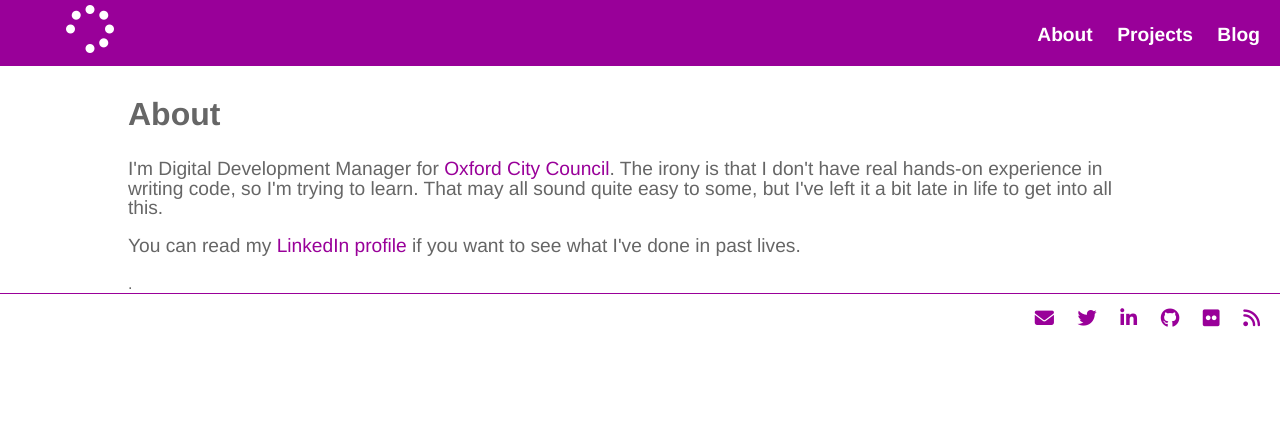
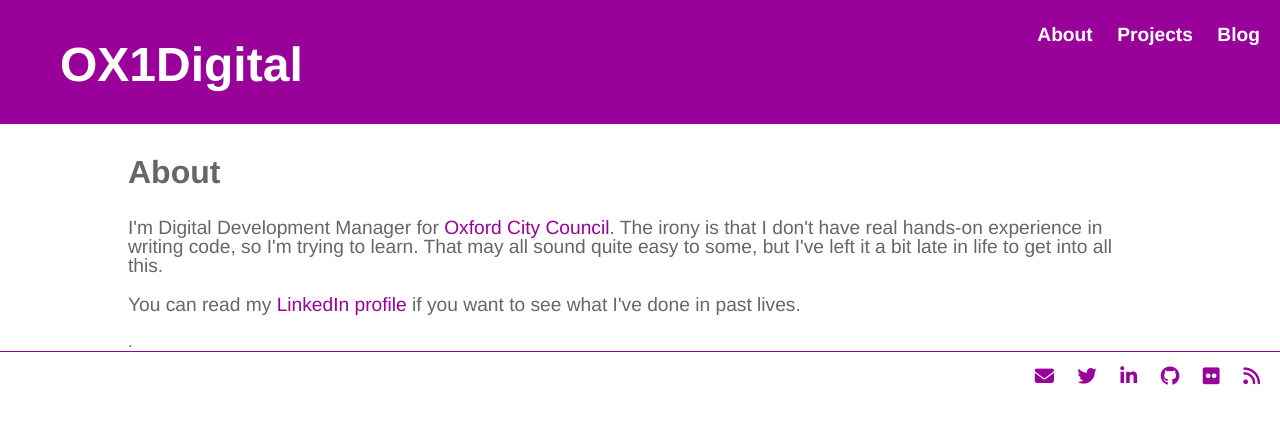
Before and after one commit to electronicdreamplant/electronicdreamplant.github.io, a Jekyll site: the page built from about/index.html, in a window 1280 px wide. Shown: the top 424 px of the page. Built offline with Jekyll 4.4.1, drawn with Linux system fonts in a browser that asks for light colours; nearby versions of some CDN libraries.

Commit message:
Update default.html
Putting title back as it was

```diff
--- a/_layouts/default.html
+++ b/_layouts/default.html
@@ -16,8 +16,7 @@
 		        		<li><a href="/blog">Blog</a></li>
 	    			</ul>
 	    			<div class="logo">
-				<i class="fa fa-spinner fa-pulse fa-3x fa-fw"></i>
-<span class="sr-only">OX1Digital</span>
+				<h1><a href="/">OX1Digital</a></h1>
 				</div>
 			</header>
 			<div class="container">
```
